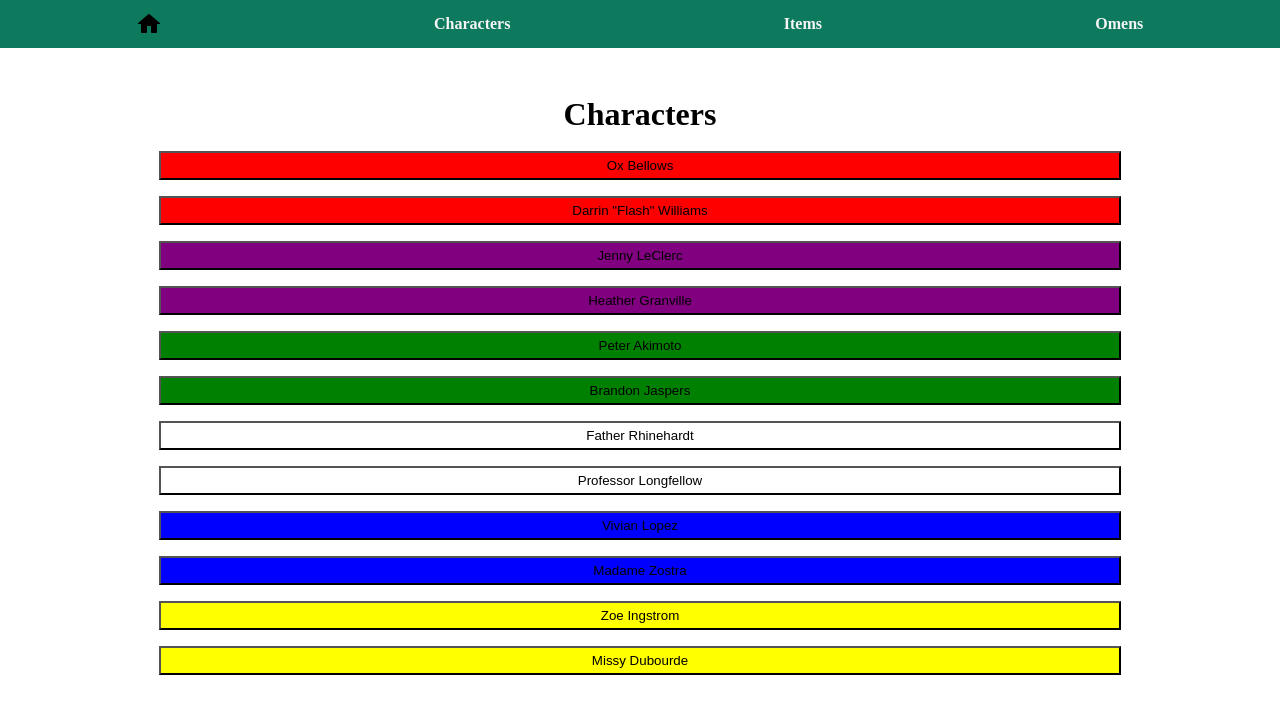
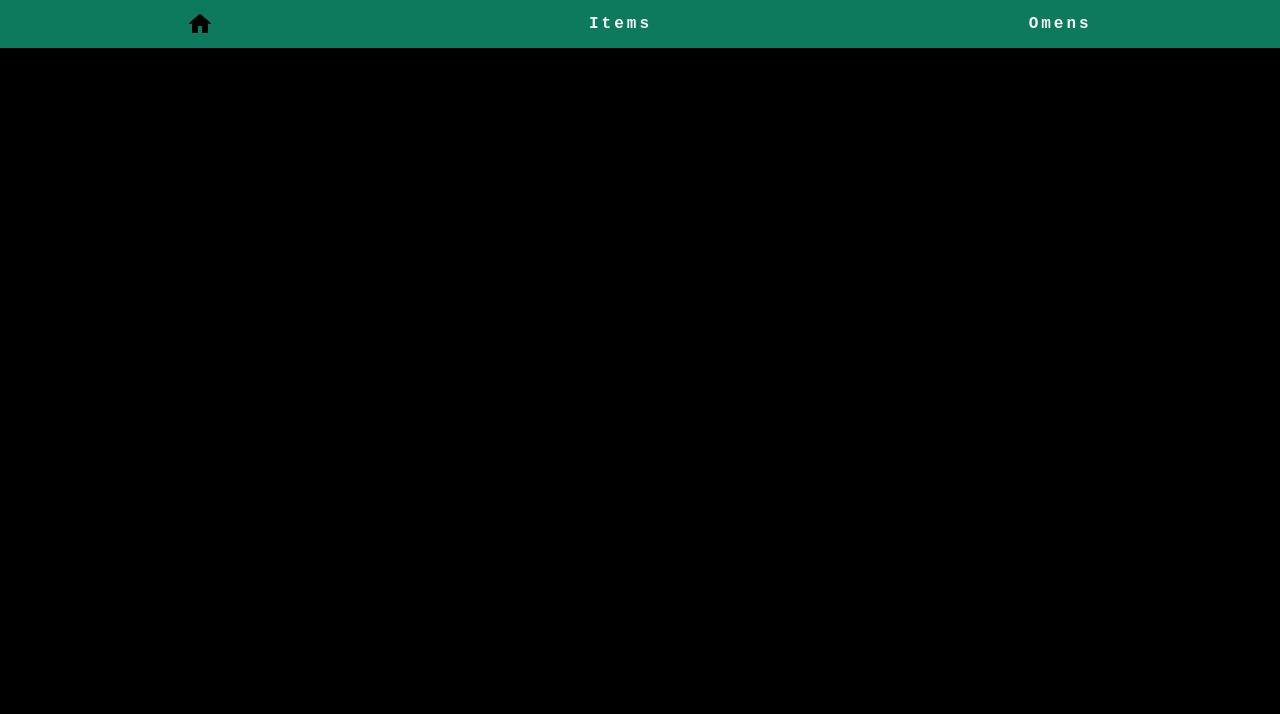
Before and after one commit to halesapp/react-betrayal, a React (Create React App) app: page /characters in a window 1280 px wide. Shown: the top 714 px of the page. Built offline with nearby package versions, Linux system fonts and the light colour scheme.

Commit message:
styles, room buttons, merge home/character page

```diff
--- a/public/index.html
+++ b/public/index.html
@@ -1,15 +1,15 @@
 <!DOCTYPE html>
 <html lang="en">
   <head>
+    <title>Betrayal</title>
     <meta charset="utf-8" />
     <link rel="icon" href="%PUBLIC_URL%/favicon.ico" />
     <meta name="viewport" content="width=device-width, initial-scale=1" />
     <meta name="theme-color" content="#000000" />
     <meta
       name="description"
-      content="Web site created using create-react-app"
+      content="Web app to help you play Betrayal at House on the Hill"
     />
-    <link rel="apple-touch-icon" href="%PUBLIC_URL%/logo192.png" />
     <!--
       manifest.json provides metadata used when your web app is installed on a
       user's mobile device or desktop. See https://developers.google.com/web/fundamentals/web-app-manifest/
@@ -24,7 +24,9 @@
       work correctly both with client-side routing and a non-root public URL.
       Learn how to configure a non-root public URL by running `npm run betrayal`.
     -->
-    <title>React App</title>
+
+    <script src='http://use.edgefonts.net/de-walpergens-pica.js'></script>
+
   </head>
   <body>
     <noscript>You need to enable JavaScript to run this app.</noscript>
--- a/src/App.css
+++ b/src/App.css
@@ -17,37 +17,24 @@ nav > a {
 }
 .page-content-wrapper {
     margin: 3%;
-}
-.page-content-wrapper > h2 {
-    text-align: center;
-}
-.page-content {
     display: flex;
     flex-direction: column;
     align-items: center;
+    position: absolute;
+    top: 3em;
+    bottom: 0;
+    left: 0;
+    right: 0;
+    overflow: auto;
 }
 .page-title {
     text-align: center;
     font-size: 2em;
     font-weight: bolder;
-    margin: 10px 0;
+    margin-bottom: 12px;
+    color: #d2d700;
 }
 
-.betrayal-red {
-    background-color: red;
+h2 {
+    text-align: center;
 }
-.betrayal-purple {
-    background-color: purple;
-}
-.betrayal-green {
-    background-color: green;
-}
-.betrayal-white {
-    background-color: white;
-}
-.betrayal-blue {
-    background-color: blue;
-}
-.betrayal-yellow {
-    background-color: yellow;
-}
--- a/src/App.js
+++ b/src/App.js
@@ -8,7 +8,6 @@ import home from "./home.svg"
 
 import "./App.css"
 
-const Characters = lazy(() => import("./Pages/Characters"))
 const CharacterCard = lazy(() => import("./Pages/CharacterCard"))
 const Items = lazy(() => import("./Pages/Items"))
 const Omens = lazy(() => import("./Pages/Omens"))
@@ -19,7 +18,6 @@ const App = () => {
       <BrowserRouter basename={process.env.PUBLIC_URL}>
         <nav>
           <Link to="/"><img src={home} alt={"Home Icon"}></img></Link>
-          <Link to="/characters">Characters</Link>
           <Link to="/items">Items</Link>
           <Link to="/omens">Omens</Link>
         </nav>
@@ -27,8 +25,7 @@ const App = () => {
           <Switch>
             <Suspense fallback={<LoadingScreen/>}>
               <Route exact path={"/"} component={Home}/>
-              <Route exact path={"/characters"} component={Characters}/>
-              <Route exact path={"/characters/:name"} component={CharacterCard}/>
+              <Route exact path={"/card/:name"} component={CharacterCard}/>
               <Route exact path={"/items"} component={Items}/>
               <Route exact path={"/omens"} component={Omens}/>
             </Suspense>
--- a/src/Pages/Character.css
+++ b/src/Pages/CharacterCard.css
@@ -8,6 +8,7 @@
 .stats-label {
     font-weight: bold;
     font-size: larger;
+    color: #d2d500;
 }
 
 .stats-values {
@@ -26,14 +27,27 @@
 
 .stats-values > button {
     width: 40px;
+    color: black;
 }
 
 .active {
-    background-color: rebeccapurple;
+    background-color: rebeccapurple !important;
 }
 
-.page-content > button {
-    margin: 8px 0;
-    padding: 5px;
-    width: 80%;
+.default-stat-value {
+    background-color: lightskyblue;
+    font-weight: bolder;
 }
+
+.room-buttons {
+    display: grid;
+    grid-template-columns: auto auto;
+}
+.room-button {
+    width: 40vw;
+    margin: 5px 2vw;
+}
+.room-button > div {
+    color: black;
+    font-size: large;
+}
--- a/src/Pages/CharacterCard.js
+++ b/src/Pages/CharacterCard.js
@@ -2,12 +2,23 @@ import React, {useState} from "react"
 
 import cdb from "./CharacterData";
 
-import "./Character.css"
+import "./CharacterCard.css"
 
 const CharacterCard = (props) => {
   const name = props.match.params.name
   const allStats = ['speed', 'might', 'sanity', 'knowledge']
+  const statRooms = {
+    "Gymnasium": {visited: false, stat: "Speed" },
+    "Larder": {visited: false, stat: "Might"},
+    "Library": {visited: false, stat: "Knowledge"},
+    "Chapel": {visited: false, stat: "Sanity"},
+    "Menagerie": {visited: false, stat: "Physical"},
+    "Study": {visited: false, stat: "Mental"}
+  }
+
   const [activeIndices, setActiveIndices] = useState(cdb[name].init)
+  const [roomsVisited, setRoomsVisited] = useState(statRooms)
+
   const dec = (idxStat) => {
     setActiveIndices(lastState => {
       let newState = Array(...lastState)
@@ -28,6 +39,17 @@ const CharacterCard = (props) => {
       return newState
     })
   }
+  const visitRoom = (room) => {
+    setRoomsVisited(lastState => {
+      let newState = JSON.parse(JSON.stringify(lastState))
+      if (newState[room].visited) return newState
+      newState[room].visited = !newState[room].visited
+      if (room === "Menagerie" || room === "Study") alert(`Room marked as visited. Choose 1 ${statRooms[room].stat} trait and gain 1 point in that trait.`)
+      else inc(allStats.indexOf(statRooms[room].stat.toLowerCase()))
+      return newState
+    })
+  }
+
   return (
     <>
       <div className={"page-title"}>{cdb[name].name}</div>
@@ -38,13 +60,34 @@ const CharacterCard = (props) => {
                 <div className={"stats-label"}>{stat.toUpperCase()}</div>
                 <div className={"stats-values"}>
                   <button onClick={() => dec(idxStat)}>-</button>
-                {cdb[name][stat].map((num, idxInit) => <div key={idxInit} className={idxInit === activeIndices[idxStat] ? "active" : ""}>{num}</div>)}
+                  {
+                    cdb[name][stat].map((num, idxInit) => {
+                      let classList = []
+                      if (idxInit === cdb[name].init[idxStat]) classList.push("default-stat-value")
+                      if (idxInit === activeIndices[idxStat]) classList.push("active")
+                      return <div key={idxInit} className={classList.join(" ")}>{num}</div>
+                    })
+                  }
                   <button onClick={() => inc(idxStat)}>+</button>
                 </div>
               </div>
           )
         })
       }
+
+      <h2>ROOMS VISITED</h2>
+      <div className={"room-buttons"}>
+        {
+          Object.keys(statRooms).map((name, idx) => {
+            return (
+              <button key={idx} className={"room-button"} disabled={roomsVisited[name].visited} onClick={() => visitRoom(name)}>
+                <div>{name}</div>
+                <div>{statRooms[name].stat} +1</div>
+              </button>
+            )
+          })
+        }
+      </div>
     </>
   )
 
--- a/src/Pages/Characters.js
+++ /dev/null
@@ -1,23 +0,0 @@
-import React from "react";
-import {useHistory} from "react-router-dom";
-
-import cdb from "./CharacterData";
-
-import "./Character.css"
-
-const Characters = () => {
-  const history = useHistory()
-
-  return (
-    <div className={"page-content"}>
-      <div className={"page-title"}>Characters</div>
-      {
-        Object.keys(cdb).map((name, idx) => {
-          return <button key={idx} onClick={() => history.push(`/characters/${name}`)} className={`betrayal-${cdb[name].color}`}>{cdb[name].name}</button>
-        })
-      }
-    </div>
-  )
-}
-
-export default Characters
--- a/src/Pages/Home.css
+++ b/src/Pages/Home.css
@@ -0,0 +1,5 @@
+.home-button {
+    margin: 8px 0;
+    padding: 5px;
+    width: 85%;
+}
--- a/src/Pages/Home.js
+++ b/src/Pages/Home.js
@@ -1,10 +1,21 @@
-import React from "react"
+import React from "react";
+import {useHistory} from "react-router-dom";
+
+import cdb from "./CharacterData";
 
 import "./Home.css"
 
 const Home = () => {
+  const history = useHistory()
   return (
-    <h2>Betrayal at House on the Hill</h2>
+    <>
+      <div className={"page-title"}>Betrayal at House on the Hill</div>
+      {
+        Object.keys(cdb).map((name, idx) => {
+          return <button key={idx} onClick={() => history.push(`/card/${name}`)} className={`home-button betrayal-${cdb[name].color}`}>{cdb[name].name}</button>
+        })
+      }
+    </>
   )
 }
 
--- a/src/Pages/Items.js
+++ b/src/Pages/Items.js
@@ -1,10 +1,7 @@
 import React from "react"
 
 const Items = () => {
-  return (
-    <div>
-    </div>
-  )
+  return <></>
 }
 
 export default Items
--- a/src/Pages/Omens.js
+++ b/src/Pages/Omens.js
@@ -1,10 +1,7 @@
 import React from "react"
 
 const Omens = () => {
-  return (
-    <div>
-    </div>
-  )
+  return <></>
 }
 
 export default Omens
--- a/src/index.css
+++ b/src/index.css
@@ -1,4 +1,5 @@
 #root {
+    background-color: black;
     position: absolute;
     padding: 0;
     margin: 0;
@@ -7,3 +8,29 @@
     left: 0;
     right: 0;
 }
+* {
+    color: ghostwhite;
+    font-family: de-walpergens-pica, monospace;
+    letter-spacing: 3px;
+}
+.betrayal-red {
+    background-color: #db0000;
+}
+.betrayal-purple {
+    background-color: #990099;
+}
+.betrayal-green {
+    background-color: #008700;
+}
+.betrayal-white {
+    background-color: #a7a7a7;
+}
+.betrayal-blue {
+    background-color: #1f1ff7;
+}
+.betrayal-yellow {
+    background-color: #b4b402;
+}
+h2 {
+    color: #d2d500;
+}
```
Lines whose indentation alone changed are shown as unchanged.
